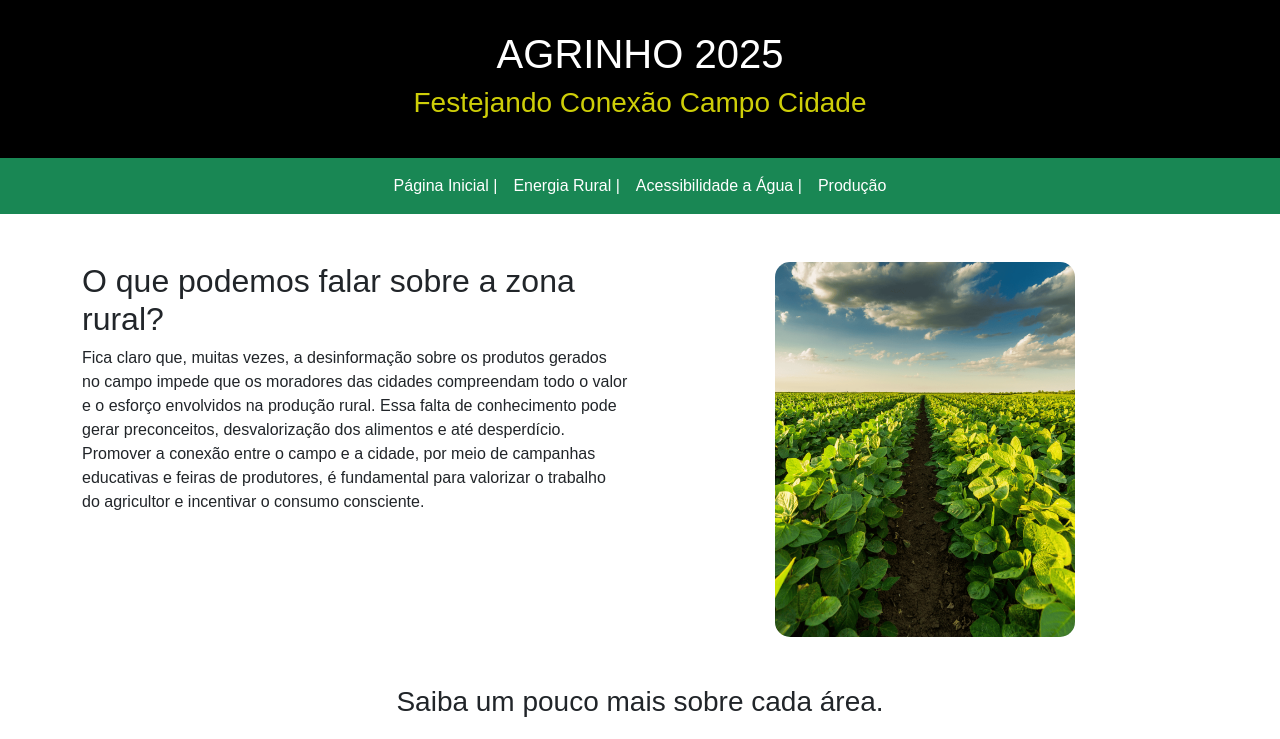
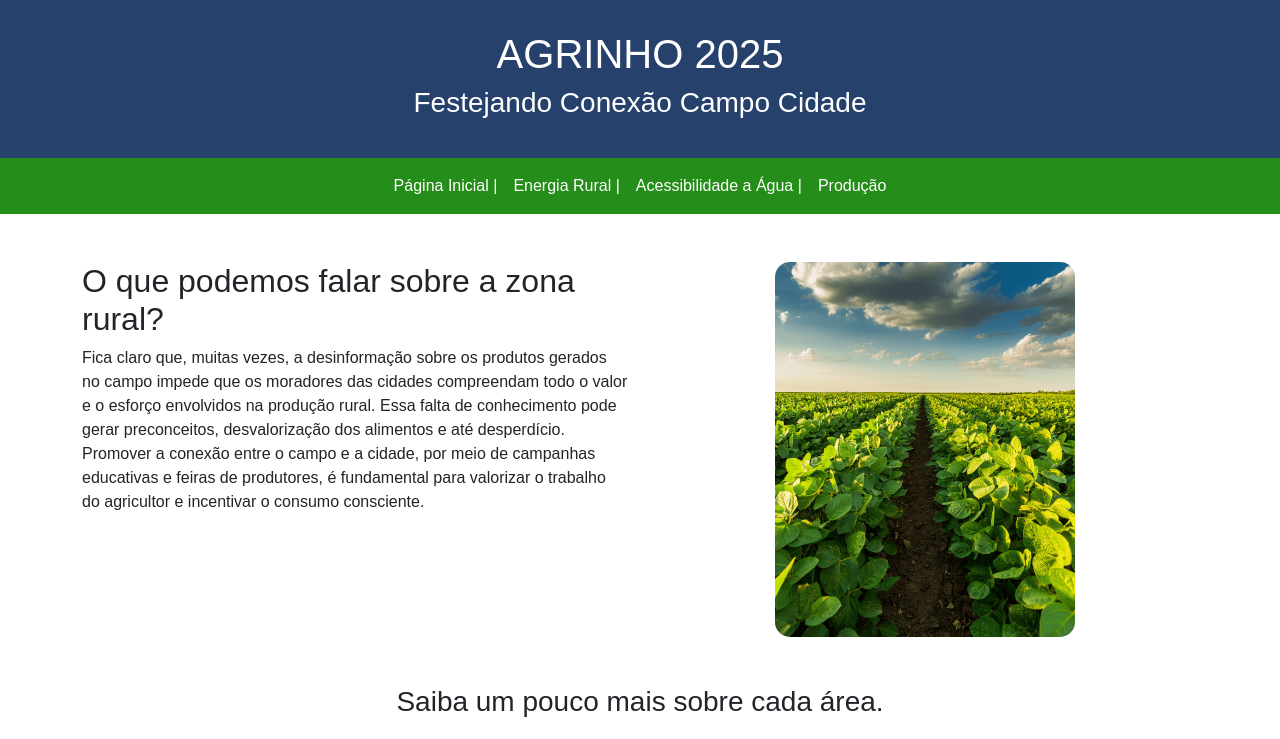
Before and after one commit to GuProvin/campoecidade, a plain HTML site: page index.html in a window 1280 px wide. Shown: the top 739 px of the page. Drawn offline with nearby package versions, Linux system fonts and the light colour scheme; files whose address does not match are found by name.

Commit message:
Add files via upload

```diff
--- a/index.html
+++ b/index.html
@@ -18,7 +18,7 @@
     </section>
 
     <!--cabeçalho do site-->
-    <nav class="navbar navbar-expand-lg bg-success">
+    <nav class="navbar navbar-expand-lg bg-luiz">
         <div class="container-fluid ">
             <button class="navbar-toggler" type="button" data-bs-toggle="collapse" data-bs-target="#navbarNav"
                 aria-controls="navbarNav" aria-expanded="false" aria-label="Toggle navigation">
--- a/style.css
+++ b/style.css
@@ -6,13 +6,13 @@ body{
 
 .cabecalho{
     color: white;
-    background-color: black;
+    background-color: #26416b;
     text-align: center;
     padding: 30px;
 }
 
 .cabecalho h3{
-    color: rgb(206, 206, 8);
+    color: white;
 }
 
 p .alinha{
@@ -40,3 +40,7 @@ p .alinha{
     text-align: center;
     padding: 5px;
 }
+
+.bg-luiz {
+    background-color: #258d19;
+}
```
Also changed, not shown: agua.html (+1 -0 lines), energia.html (+1 -0 lines), producao.html (+1 -0 lines), agua.css (added), energia.css (added), producao.css (added).
